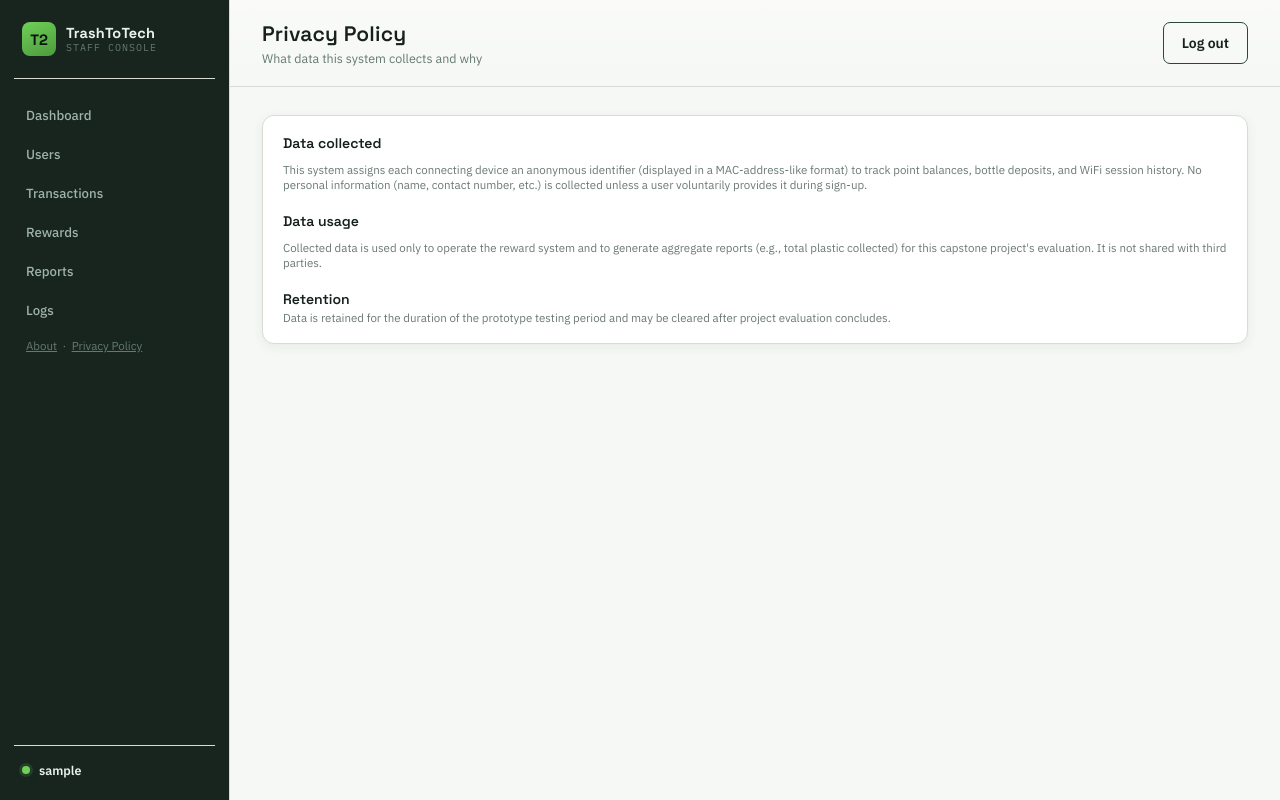
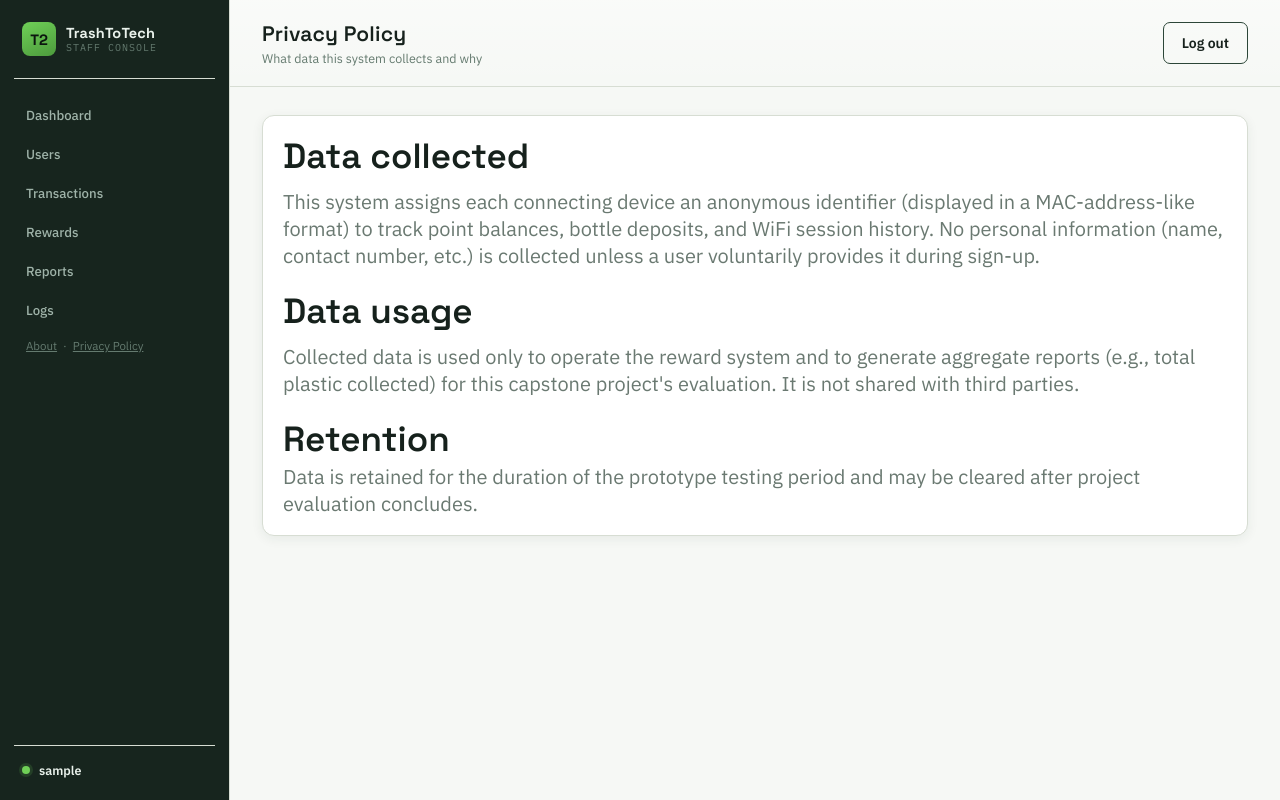
Before and after one commit to Kristianjayl/trasttotech, a Django app: page /staff/privacy/ in a window 1280 px wide. Run offline with Django 5.2, Linux system fonts and the light colour scheme; the visitor is signed in with stand-in values (Sample User, id 1).

Commit message:
Fixed the sidebar nav button bugs

```diff
--- a/adminpanel/static/adminpanel/css/admin.css
+++ b/adminpanel/static/adminpanel/css/admin.css
@@ -72,6 +72,7 @@
     padding:9px 12px;
     border-radius:7px;
     color:var(--text-dim);
+    text-decoration:none;
     cursor:pointer;
     font-size:13.2px; font-weight:500;
     transition:background .12s ease, color .12s ease;
@@ -92,6 +93,16 @@
   .op-dot{ width:8px; height:8px; border-radius:50%; background:var(--green); box-shadow:0 0 0 3px rgba(111,207,87,.15); flex-shrink:0; }
   .sidebar-foot .who{ font-size:12px; color:var(--text-dim); }
   .sidebar-foot .who b{ color:var(--text); font-weight:600; display:block; font-size:12.5px; }
+
+  .sidebar-links{
+    display:flex;
+    align-items:center;
+    gap:6px;
+    padding:10px 12px;
+    font-size:11.5px;
+    color:var(--text-faint);
+  }
+  .sidebar-links a{ color:inherit; text-decoration:underline; }
 
   /* ---------- Main ---------- */
   main{ flex:1; min-width:0; display:flex; flex-direction:column; }
--- a/adminpanel/templates/adminpanel/about.html
+++ b/adminpanel/templates/adminpanel/about.html
@@ -5,8 +5,8 @@
 
 {% block content %}
 <div class="card">
-  <h3>TrashToTech</h3>
-  <p class="hint" style="margin:10px 0;">A plastic-bottle-to-WiFi reverse vending system, developed as a capstone project for Barangay 39, Calvary Hill, Tacloban City.</p>
-  <p class="hint">Bottles are counted and weighed at the machine, converted into points, and redeemable for WiFi time or vouchers. This dashboard manages users, transactions, rewards, rates, and system logs.</p>
+  <h3 style="font-size:35px;">TrashToTech</h3>
+  <p class="hint" style="margin:10px 0; font-size:20px;">A plastic-bottle-to-WiFi reverse vending system, developed as a capstone project for Barangay 39, Calvary Hill, Tacloban City.</p>
+  <p class="hint" style="font-size:20px;">Bottles are counted and weighed at the machine, converted into points, and redeemable for WiFi time or vouchers. This dashboard manages users, transactions, rewards, rates, and system logs.</p>
 </div>
 {% endblock %}
--- a/adminpanel/templates/adminpanel/base.html
+++ b/adminpanel/templates/adminpanel/base.html
@@ -3,14 +3,17 @@
 <html lang="en">
 <head>
   <meta charset="UTF-8">
+  <meta name="viewport" content="width=device-width, initial-scale=1.0">
   <title>TrashToTech — {% block title %}Admin{% endblock %}</title>
+
   <link rel="preconnect" href="https://fonts.googleapis.com">
+  <link rel="preconnect" href="https://fonts.gstatic.com" crossorigin>
   <link href="https://fonts.googleapis.com/css2?family=Space+Grotesk:wght@500;600;700&family=IBM+Plex+Sans:wght@400;500;600&family=IBM+Plex+Mono:wght@400;500;600&display=swap" rel="stylesheet">
   <link rel="stylesheet" href="{% static 'adminpanel/css/admin.css' %}">
 </head>
 <body>
 
-<div class="sidebar">
+<aside class="sidebar" id="adminSidebar">
   <div class="brand">
     <div class="brand-mark">T2</div>
     <div class="brand-text">
@@ -22,83 +25,141 @@
       {% endif %}
     </div>
   </div>
-  <nav class="navlist">
-    <div class="navitem {% if request.resolver_match.url_name == 'staff_overview' %}active{% endif %}">
-      <a href="{% url 'staff_overview' %}" style="color:inherit; text-decoration:none; display:flex; gap:10px; width:100%;">Dashboard</a>
-    </div>
-    <div class="navitem {% if request.resolver_match.url_name == 'staff_users' %}active{% endif %}">
-      <a href="{% url 'staff_users' %}" style="color:inherit; text-decoration:none; display:flex; gap:10px; width:100%;">Users</a>
-    </div>
-    <div class="navitem {% if request.resolver_match.url_name == 'staff_transactions' %}active{% endif %}">
-      <a href="{% url 'staff_transactions' %}" style="color:inherit; text-decoration:none; display:flex; gap:10px; width:100%;">Transactions</a>
-    </div>
-    <div class="navitem {% if request.resolver_match.url_name == 'staff_rewards' %}active{% endif %}">
-      <a href="{% url 'staff_rewards' %}" style="color:inherit; text-decoration:none; display:flex; gap:10px; width:100%;">Rewards</a>
-    </div>
+
+  <nav class="navlist" aria-label="Admin navigation">
+    <a class="navitem {% if request.resolver_match.url_name == 'staff_overview' %}active{% endif %}"
+       href="{% url 'staff_overview' %}">
+      Dashboard
+    </a>
+
+    <a class="navitem {% if request.resolver_match.url_name == 'staff_users' %}active{% endif %}"
+       href="{% url 'staff_users' %}">
+      Users
+    </a>
+
+    <a class="navitem {% if request.resolver_match.url_name == 'staff_transactions' %}active{% endif %}"
+       href="{% url 'staff_transactions' %}">
+      Transactions
+    </a>
+
+    <a class="navitem {% if request.resolver_match.url_name == 'staff_rewards' %}active{% endif %}"
+       href="{% url 'staff_rewards' %}">
+      Rewards
+    </a>
+
     {% if user.staffprofile.role == "admin" %}
-    <div class="navitem {% if request.resolver_match.url_name == 'staff_rates' %}active{% endif %}">
-      <a href="{% url 'staff_rates' %}" style="color:inherit; text-decoration:none; display:flex; gap:10px; width:100%;">Rates</a>
-    </div>
-    <div class="navitem {% if request.resolver_match.url_name == 'staff_settings' %}active{% endif %}">
-      <a href="{% url 'staff_settings' %}" style="color:inherit; text-decoration:none; display:flex; gap:10px; width:100%;">Settings</a>
-    </div>
-    <div class="navitem {% if request.resolver_match.url_name == 'staff_accounts_list' %}active{% endif %}">
-      <a href="{% url 'staff_accounts_list' %}" style="color:inherit; text-decoration:none; display:flex; gap:10px; width:100%;">Staff Accounts</a>
-    </div>
+      <a class="navitem {% if request.resolver_match.url_name == 'staff_rates' %}active{% endif %}"
+         href="{% url 'staff_rates' %}">
+        Rates
+      </a>
+
+      <a class="navitem {% if request.resolver_match.url_name == 'staff_settings' %}active{% endif %}"
+         href="{% url 'staff_settings' %}">
+        Settings
+      </a>
+
+      <a class="navitem {% if request.resolver_match.url_name == 'staff_accounts_list' %}active{% endif %}"
+         href="{% url 'staff_accounts_list' %}">
+        Staff Accounts
+      </a>
     {% endif %}
-    <div class="navitem {% if request.resolver_match.url_name == 'staff_reports' %}active{% endif %}">
-      <a href="{% url 'staff_reports' %}" style="color:inherit; text-decoration:none; display:flex; gap:10px; width:100%;">Reports</a>
-    </div>
-    <div class="navitem {% if request.resolver_match.url_name == 'staff_logs' %}active{% endif %}">
-      <a href="{% url 'staff_logs' %}" style="color:inherit; text-decoration:none; display:flex; gap:10px; width:100%;">Logs</a>
-    </div>
+
+    <a class="navitem {% if request.resolver_match.url_name == 'staff_reports' %}active{% endif %}"
+       href="{% url 'staff_reports' %}">
+      Reports
+    </a>
+
+    <a class="navitem {% if request.resolver_match.url_name == 'staff_logs' %}active{% endif %}"
+       href="{% url 'staff_logs' %}">
+      Logs
+    </a>
   </nav>
 
-  <div style="padding:10px 12px; font-size:11.5px; color:var(--text-faint);">
-    <a href="{% url 'staff_about' %}" style="color:inherit; text-decoration:underline;">About</a>
-    &nbsp;·&nbsp;
-    <a href="{% url 'staff_privacy' %}" style="color:inherit; text-decoration:underline;">Privacy Policy</a>
+  <div class="sidebar-links">
+    <a href="{% url 'staff_about' %}">About</a>
+    <span>·</span>
+    <a href="{% url 'staff_privacy' %}">Privacy Policy</a>
   </div>
 
   <div class="sidebar-foot">
     <span class="op-dot"></span>
-    <span class="who"><b>{{ user.username }}</b>{{ user.staffprofile.get_role_display }}</span>
+    <span class="who">
+      <b>{{ user.username }}</b>
+      {{ user.staffprofile.get_role_display }}
+    </span>
   </div>
-</div>
+</aside>
 
 <div class="sidebar-backdrop" id="sidebarBackdrop"></div>
 
 <main>
   <div class="topbar">
-    <button class="hamburger" id="sidebarToggle"><span></span><span></span><span></span></button>
+    <button
+      type="button"
+      class="hamburger"
+      id="sidebarToggle"
+      aria-label="Open navigation"
+      aria-controls="adminSidebar"
+      aria-expanded="false"
+    >
+      <span></span>
+      <span></span>
+      <span></span>
+    </button>
+
     <div>
       <h1>{% block page_title %}{% endblock %}</h1>
       <div class="sub">{% block page_sub %}{% endblock %}</div>
     </div>
+
     <div class="top-actions">
       <form method="post" action="{% url 'staff_logout' %}" style="display:inline;">
         {% csrf_token %}
-        <button type="submit" class="btn ghost" style="cursor:pointer;">Log out</button>
+        <button type="submit" class="btn ghost">Log out</button>
       </form>
     </div>
   </div>
+
   <div class="content">
     {% block content %}{% endblock %}
   </div>
 </main>
 
 <script>
-  const sidebar = document.querySelector('.sidebar');
+  const sidebar = document.getElementById('adminSidebar');
   const backdrop = document.getElementById('sidebarBackdrop');
   const toggle = document.getElementById('sidebarToggle');
+  const navigationLinks = sidebar.querySelectorAll('.navitem');
 
-  function openSidebar(){ sidebar.classList.add('open'); backdrop.classList.add('show'); }
-  function closeSidebar(){ sidebar.classList.remove('open'); backdrop.classList.remove('show'); }
+  function openSidebar() {
+    sidebar.classList.add('open');
+    backdrop.classList.add('show');
+    toggle.setAttribute('aria-expanded', 'true');
+    toggle.setAttribute('aria-label', 'Close navigation');
+  }
 
-  toggle.addEventListener('click', () => {
+  function closeSidebar() {
+    sidebar.classList.remove('open');
+    backdrop.classList.remove('show');
+    toggle.setAttribute('aria-expanded', 'false');
+    toggle.setAttribute('aria-label', 'Open navigation');
+  }
+
+  toggle.addEventListener('click', function () {
     sidebar.classList.contains('open') ? closeSidebar() : openSidebar();
   });
+
   backdrop.addEventListener('click', closeSidebar);
+
+  navigationLinks.forEach(function (link) {
+    link.addEventListener('click', closeSidebar);
+  });
+
+  window.addEventListener('resize', function () {
+    if (window.innerWidth > 900) {
+      closeSidebar();
+    }
+  });
 </script>
 
 </body>
--- a/adminpanel/templates/adminpanel/privacy_policy.html
+++ b/adminpanel/templates/adminpanel/privacy_policy.html
@@ -5,11 +5,11 @@
 
 {% block content %}
 <div class="card">
-  <h3>Data collected</h3>
-  <p class="hint" style="margin:10px 0;">This system assigns each connecting device an anonymous identifier (displayed in a MAC-address-like format) to track point balances, bottle deposits, and WiFi session history. No personal information (name, contact number, etc.) is collected unless a user voluntarily provides it during sign-up.</p>
-  <h3 style="margin-top:20px;">Data usage</h3>
-  <p class="hint" style="margin:10px 0;">Collected data is used only to operate the reward system and to generate aggregate reports (e.g., total plastic collected) for this capstone project's evaluation. It is not shared with third parties.</p>
-  <h3 style="margin-top:20px;">Retention</h3>
-  <p class="hint">Data is retained for the duration of the prototype testing period and may be cleared after project evaluation concludes.</p>
+  <h3 style="font-size:35px;">Data collected</h3>
+  <p class="hint" style="margin:10px 0; font-size:20px;">This system assigns each connecting device an anonymous identifier (displayed in a MAC-address-like format) to track point balances, bottle deposits, and WiFi session history. No personal information (name, contact number, etc.) is collected unless a user voluntarily provides it during sign-up.</p>
+  <h3 style="margin-top:20px; font-size:35px;">Data usage</h3>
+  <p class="hint" style="margin:10px 0; font-size:20px;">Collected data is used only to operate the reward system and to generate aggregate reports (e.g., total plastic collected) for this capstone project's evaluation. It is not shared with third parties.</p>
+  <h3 style="margin-top:20px; font-size:35px;">Retention</h3>
+  <p class="hint" style="font-size:20px;">Data is retained for the duration of the prototype testing period and may be cleared after project evaluation concludes.</p>
 </div>
 {% endblock %}
```
Also changed, not shown: kiosk/static/kiosk/css/portal.css (line endings or trailing spaces). Lines whose indentation alone changed are shown as unchanged.
